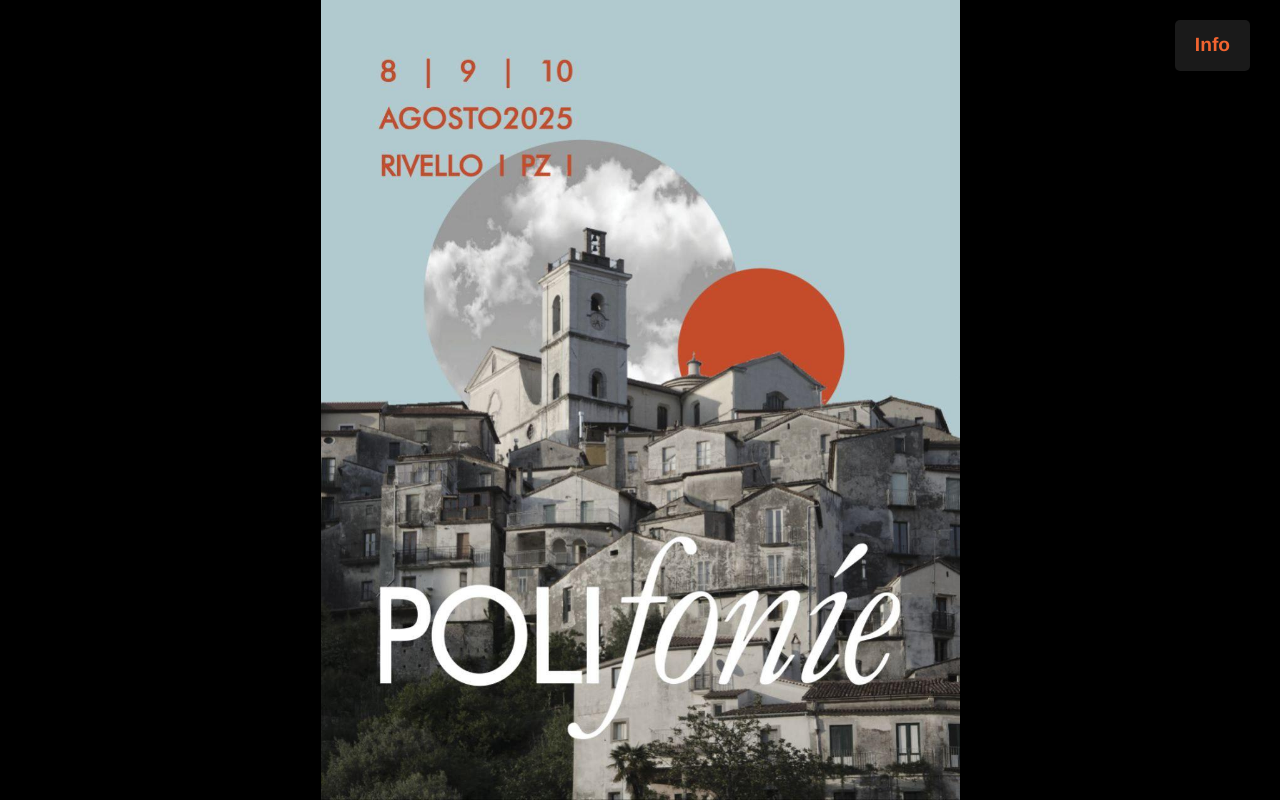
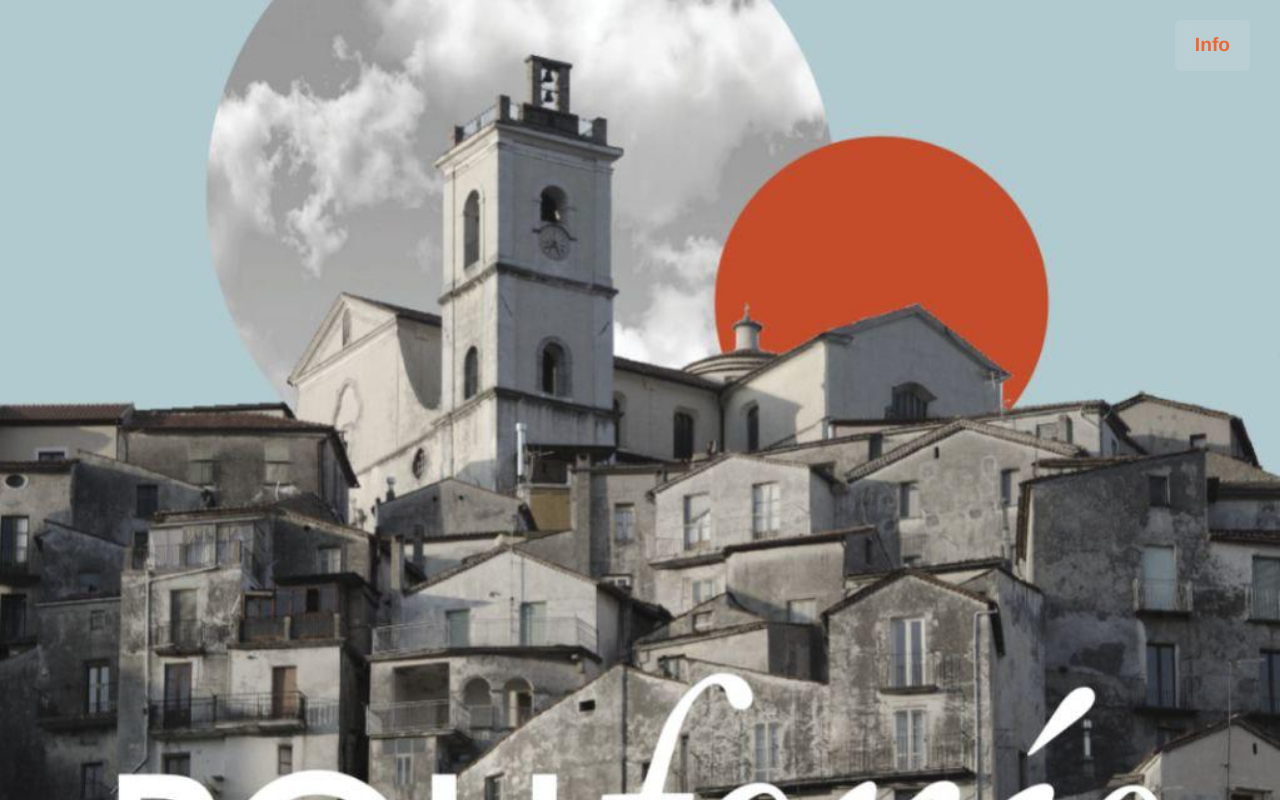
Before and after one commit to shortrun88/repo, a plain HTML site: page index.html in a window 1280 px wide. Drawn offline with Linux system fonts and the light colour scheme.

Commit message:
Add files via upload

```diff
--- a/style.css
+++ b/style.css
@@ -1,25 +1,12 @@
-/* Landing page fullscreen con locandina responsive */
+/* Landing page fullscreen con locandina che riempie tutto, scrollabile */
 body.landing {
   margin: 0;
   padding: 0;
-  background: black;
-  height: 100vh;
+  background: url('locandinapoli.jpg') no-repeat center center fixed;
+  background-size: cover;
+  min-height: 100vh;
   width: 100%;
-  overflow: hidden;
   position: relative;
-}
-
-body.landing::before {
-  content: "";
-  position: absolute;
-  top: 0; left: 0;
-  width: 100%;
-  height: 100%;
-  background-image: url('locandinapoli.jpg');
-  background-size: contain;
-  background-repeat: no-repeat;
-  background-position: center center;
-  z-index: 0;
 }
 
 /* Link "Info" in alto a destra */
```
